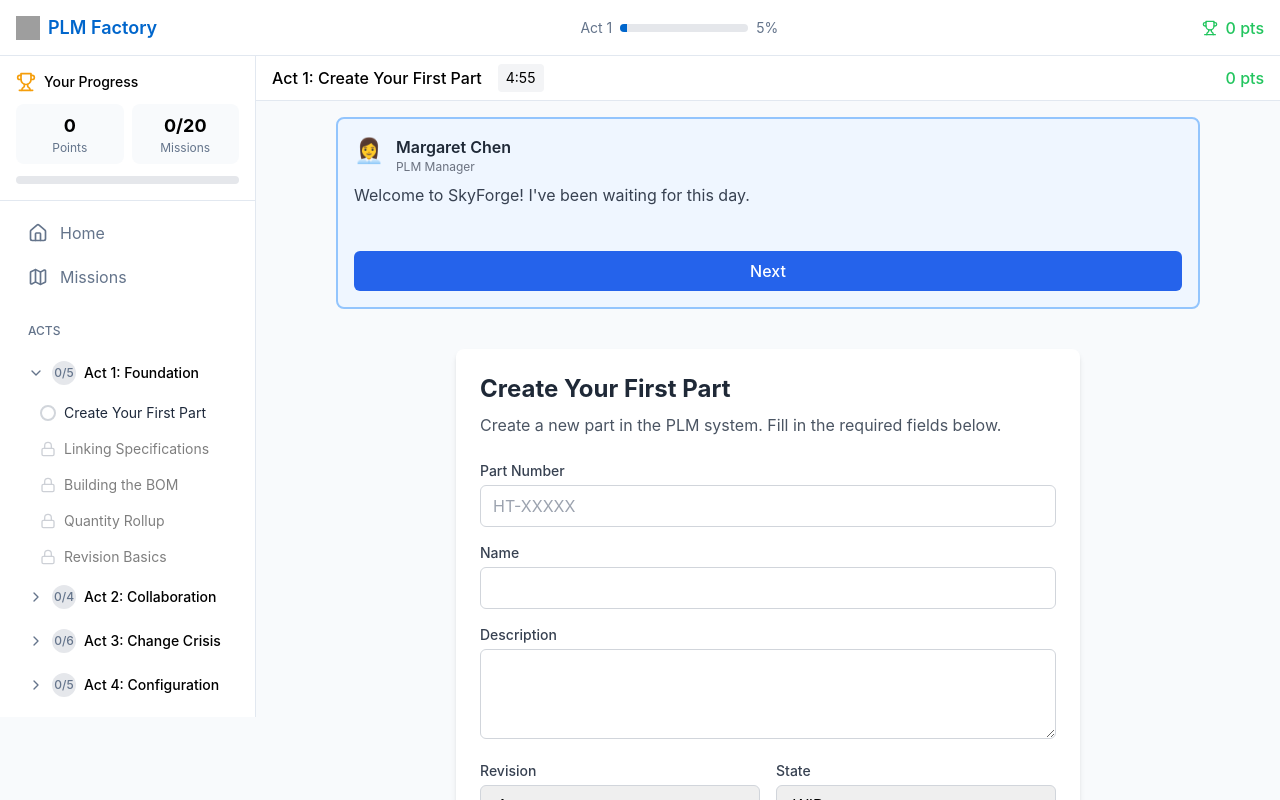
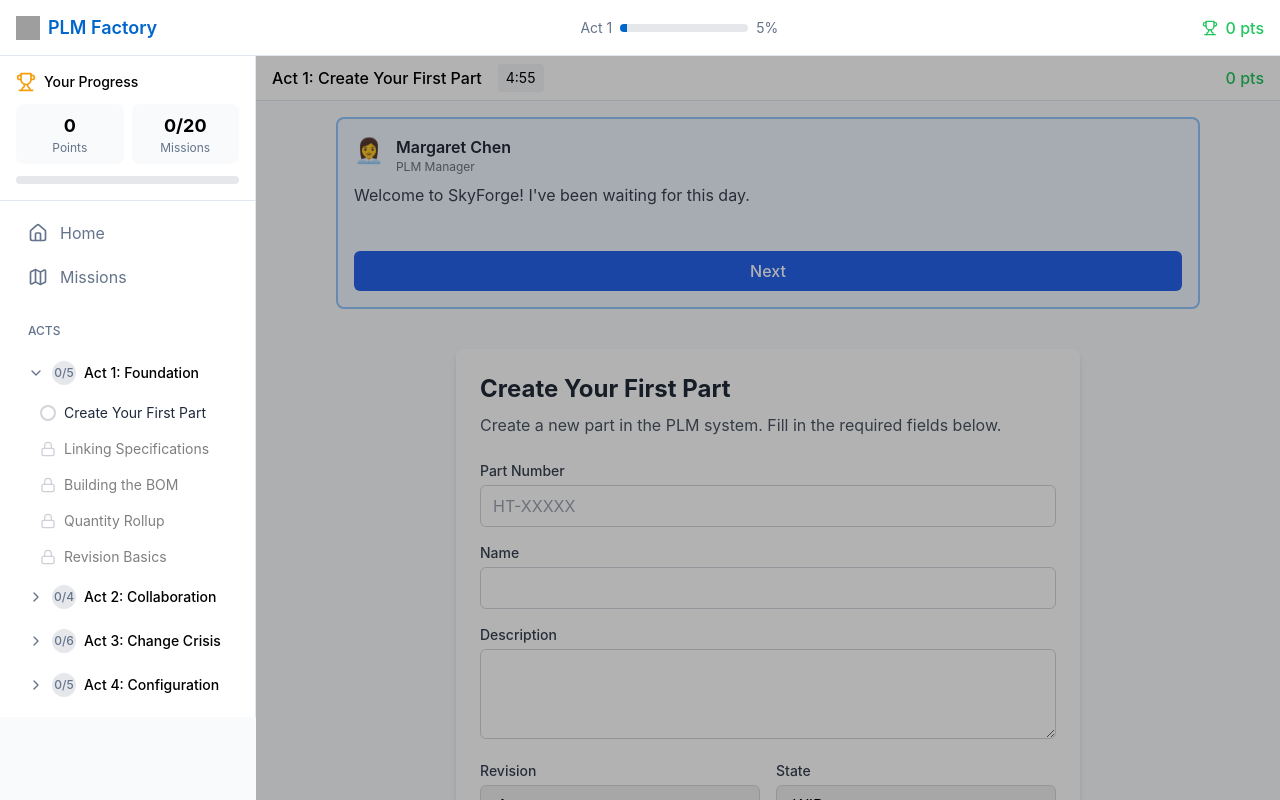
Before and after one commit to kyledgraves/plm_game, a React (Vite) app: page /mission/1_1 in a window 1280 px wide. Built offline with nearby package versions, Linux system fonts and the light colour scheme; grey boxes are pictures that could not be loaded.

Commit message:
Fix: Add overlay to block interaction while dialogue is active
- Added semi-transparent overlay when dialogue is active
- Prevents user from interacting with mission content until dialogue is dismissed
- Ensures player must click through dialogue before proceeding

```diff
--- a/src/pages/Mission.tsx
+++ b/src/pages/Mission.tsx
@@ -7,12 +7,15 @@ import AchievementToast from '../components/story/AchievementToast'
 
 export default function Mission() {
   const location = useLocation()
-  const { currentAct, currentMission, setCurrentMission, totalScore } = useGameStore()
+  const { currentAct, currentMission, setCurrentMission, totalScore, storyProgress } = useGameStore()
   const [timeLeft, setTimeLeft] = useState(0)
 
   // Get mission ID from URL path
   const missionId = location.pathname.split('/').pop() || ''
   const mission = missionId ? getMission(missionId) : null
+
+  // Check if dialogue is active
+  const hasActiveDialogue = !!storyProgress.currentDialogue
 
   useEffect(() => {
     if (mission) {
@@ -43,7 +46,7 @@ export default function Mission() {
   }
 
   return (
-    <div className="min-h-screen bg-ds-bg">
+    <div className="min-h-screen bg-ds-bg relative">
       <div className="bg-white border-b border-ds-border px-4 py-2 flex items-center justify-between">
         <div className="flex items-center gap-4">
           <span className="font-medium">Act {mission?.act}: {mission?.title}</span>
@@ -59,6 +62,9 @@ export default function Mission() {
         <DialogueBox />
         <AchievementToast />
       </div>
+      {hasActiveDialogue && (
+        <div className="absolute inset-0 bg-black bg-opacity-30 z-10"></div>
+      )}
       <Outlet />
     </div>
   )
```
